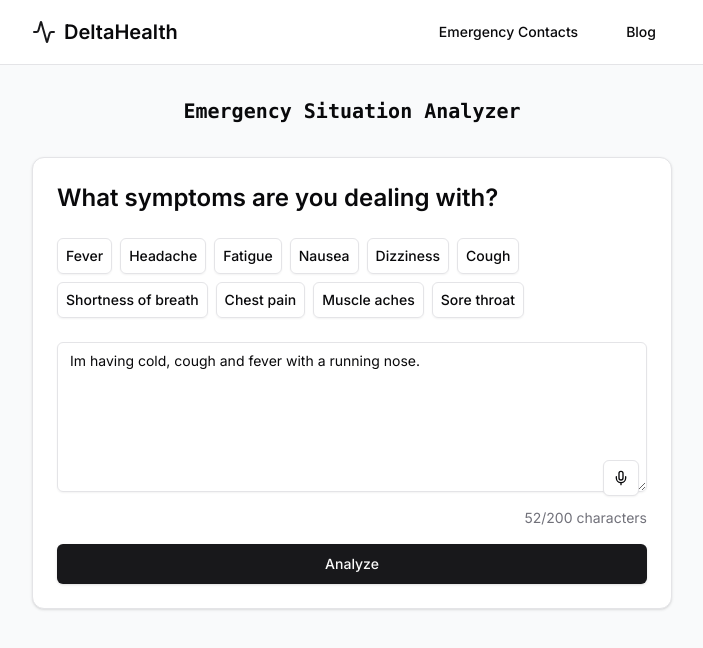
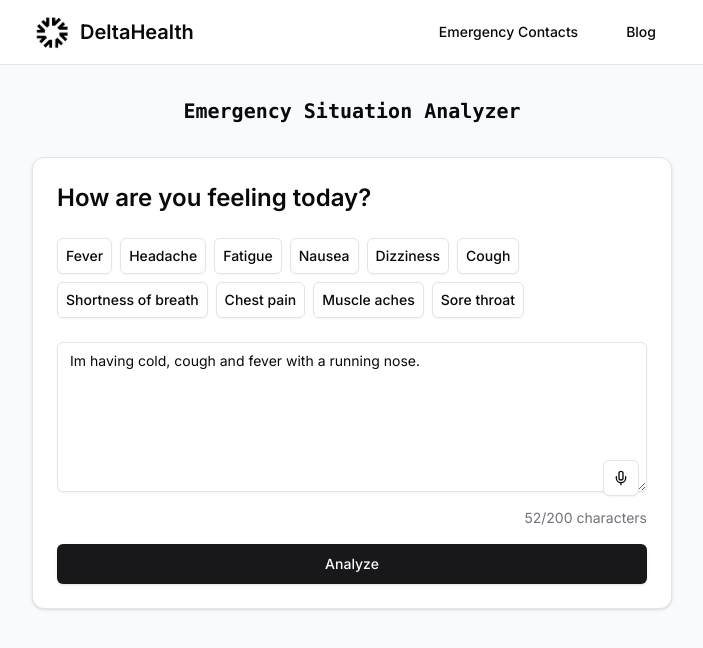
Before and after one commit to jasooh/deltahealth, a Next.js app: page / in a window 1280 px wide. Shown: the top 648 px of the page, without its empty margins (288-991 px from the left). Built offline with nearby package versions, Linux system fonts and the light colour scheme.

Commit message:
removed unused components

```diff
--- a/src/app/page.tsx
+++ b/src/app/page.tsx
@@ -1,13 +1,11 @@
 'use client'
 
-import { Badge } from '@/components/ui/badge'
 import { Button } from '@/components/ui/button'
 import { Card } from '@/components/ui/card'
 import { Textarea } from '@/components/ui/textarea'
 import { Mic } from 'lucide-react'
 import { useState } from 'react'
 import { Toggle } from '@/components/ui/toggle'
-import EmergencyAnalyzer from '@/components/EmergencyAnalyzer'
 import { AnalysisResults } from '@/components/analysis-results'
 
 const symptoms = [
@@ -150,7 +148,7 @@
 
         <Card className="p-6">
           <h2 className="text-2xl font-semibold mb-6">
-            What symptoms are you dealing with?
+            How are you feeling today?
           </h2>
 
           <div className="flex flex-wrap gap-2 mb-6">
--- a/src/components/navbar.tsx
+++ b/src/components/navbar.tsx
@@ -1,8 +1,9 @@
 'use client'
 
 import { Button } from '@/components/ui/button'
-import { Activity } from 'lucide-react'
 import Link from 'next/link'
+import Image from 'next/image'
+
 
 export function Navbar() {
   return (
@@ -10,7 +11,7 @@
       <div className="max-w-2xl mx-auto px-4">
         <div className="flex h-16 items-center justify-between">
           <Link href="/" className="flex items-center space-x-2">
-            <Activity className="h-6 w-6 text-primary" />
+            <Image src="/logo.png" alt="Logo" width={40} height={40} />
             <span className="font-semibold text-xl">DeltaHealth</span>
           </Link>
 
```
